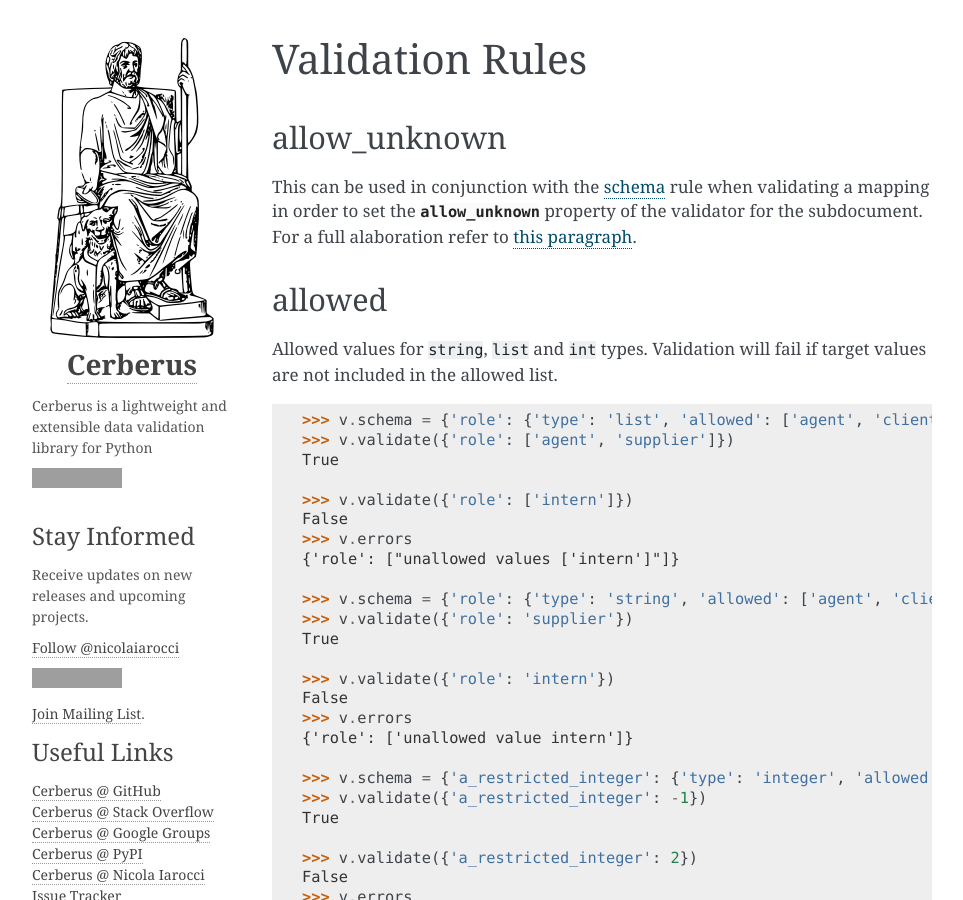
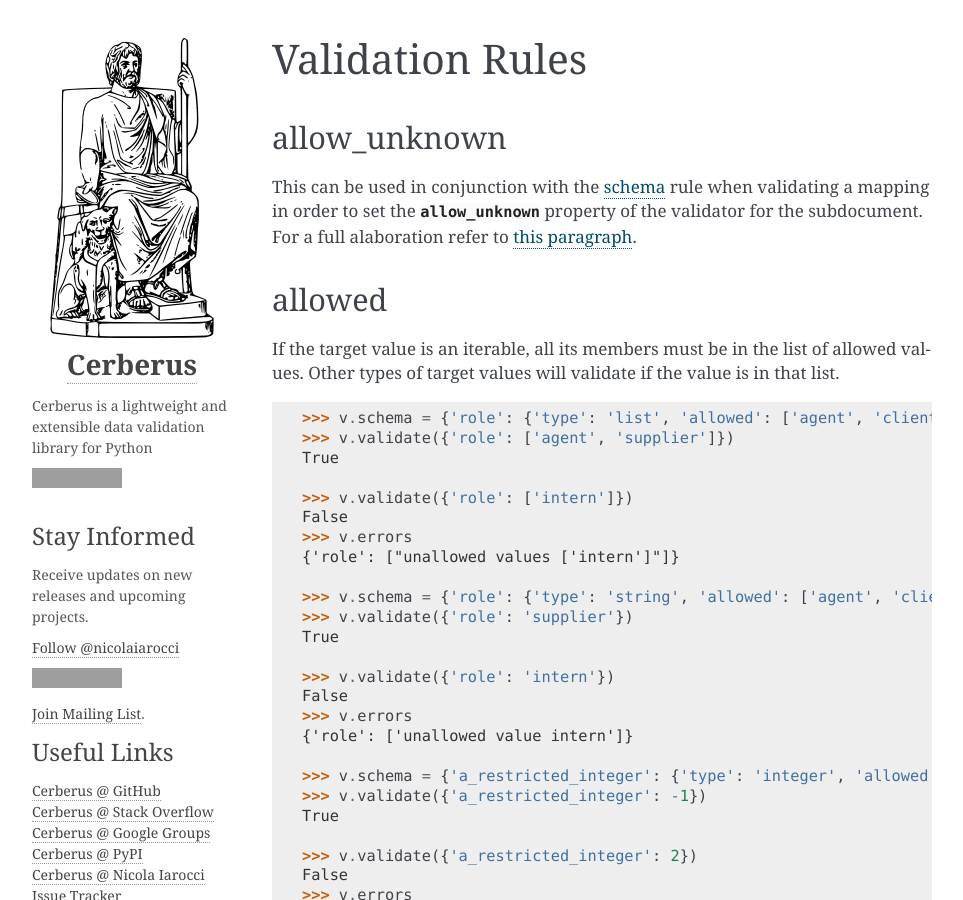
Before and after one commit to pyeve/cerberus, a Sphinx documentation site: the page built from docs/validation-rules.rst, in a window 1280 px wide and 900 px high, cut to the strip 0-900 px from the top of the window. Shown: the whole strip, without its empty margins (148-1111 px from the left). Built offline with Sphinx 7.4.7, drawn with Linux system fonts in a browser that asks for light colours; comment, search, counter and statistics services are not loaded; grey boxes are pictures that could not be loaded.

Commit message:
Allow more general usage of `allowed` rule
also updates its outdated docs

```diff
--- a/docs/validation-rules.rst
+++ b/docs/validation-rules.rst
@@ -11,8 +11,9 @@
 
 allowed
 -------
-Allowed values for ``string``, ``list`` and ``int`` types. Validation will fail
-if target values are not included in the allowed list.
+If the target value is an :term:`iterable`, all its members must be in the
+list of allowed values. Other types of target values will validate if the
+value is in that list.
 
 .. doctest::
 
```
Also changed, not shown: 1 other file.
